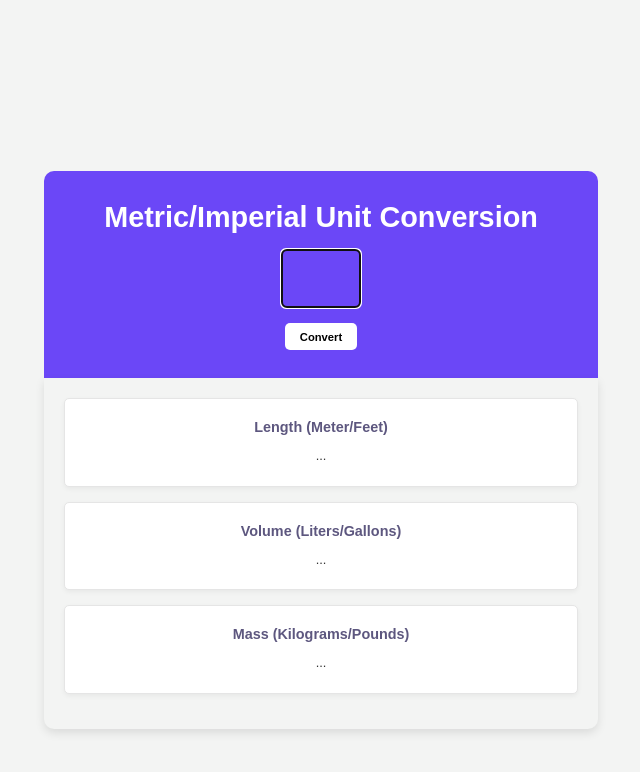
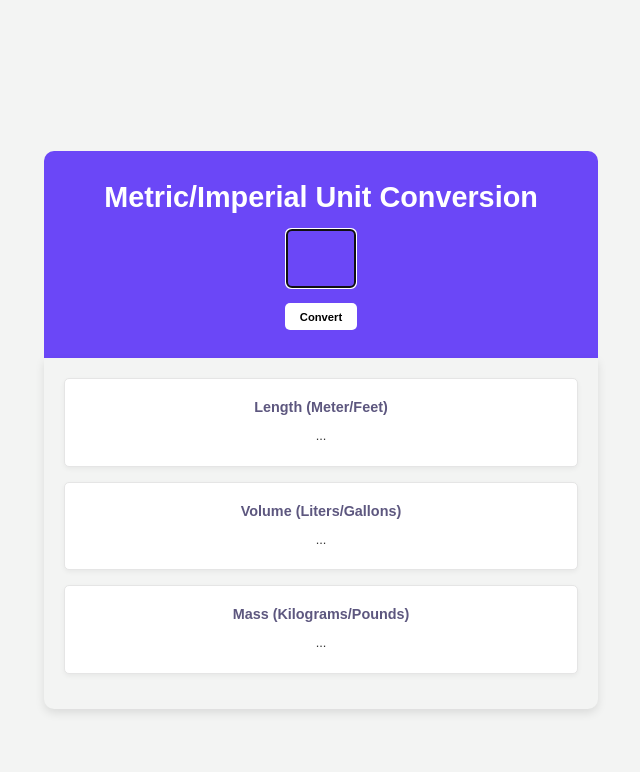
Before and after one commit to prem22k/unit-converter-metric-imperial-, a plain HTML site: page index.html in a window 1280 px wide. Shown: the whole page, without its empty margins (319-959 px from the left). Drawn offline with Linux system fonts and the light colour scheme.

Commit message:
Update index.css

```diff
--- a/index.css
+++ b/index.css
@@ -2,8 +2,8 @@
 body {
     font-family: Arial, sans-serif;
     background-color: #F3F4F3;
-    margin-top: 50px;
-    margin-bottom: 50px;
+    margin-top: 30px;
+    margin-bottom: 30px;
     padding: 0;
     display: flex;
     justify-content: center;
@@ -34,7 +34,7 @@ body {
 #input-el {
     margin: 15px 0;
     padding: 10px;
-    width: 80px;
+    width: 70px;
     background-color: #6b47f7;
     color: white;
     font-weight: bold;
```
